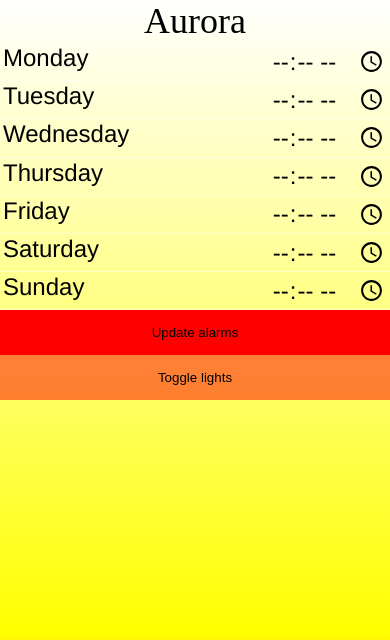
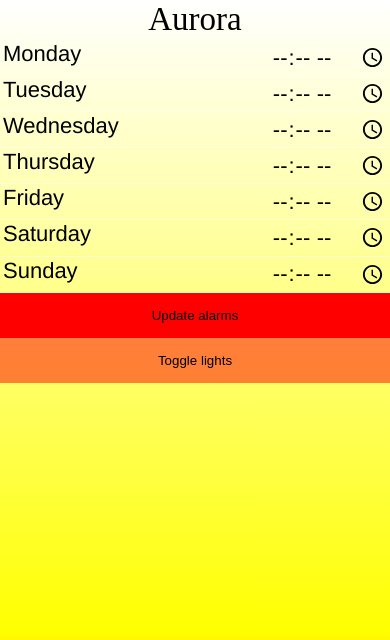
Before and after one commit to mikeboehm/aurora-web, a Flask app: page / in a window 390 px wide. Shown: the top 640 px of the page. Run offline with Flask 2, Linux system fonts and the light colour scheme; data that the repository does not hold is empty.

Commit message:
fixed iphone 4s layout

```diff
--- a/static/style.css
+++ b/static/style.css
@@ -66,7 +66,7 @@ body{
 	background-repeat: no-repeat;
 	margin: 0;
 	padding: 0;
-	font-size: 24px;
+	font-size: 22px;
 }
 
 
```
